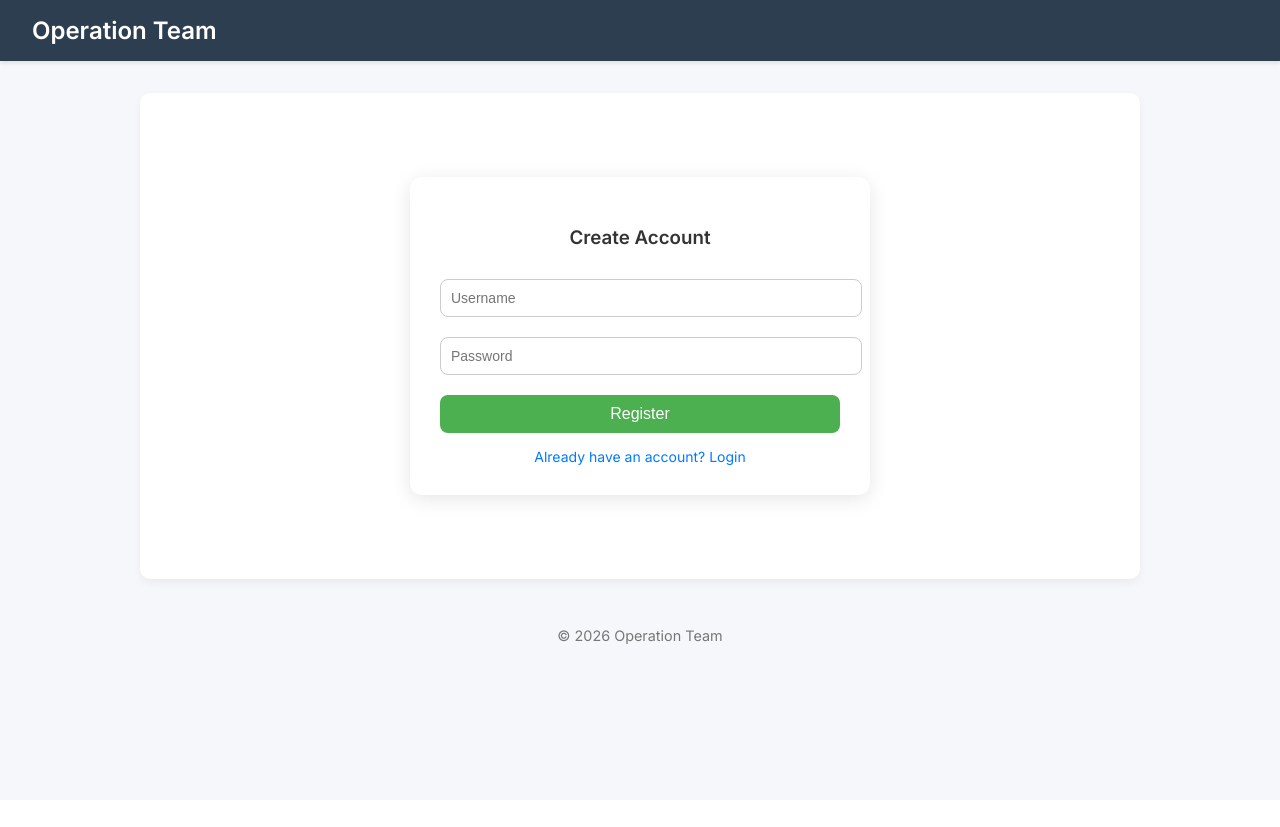
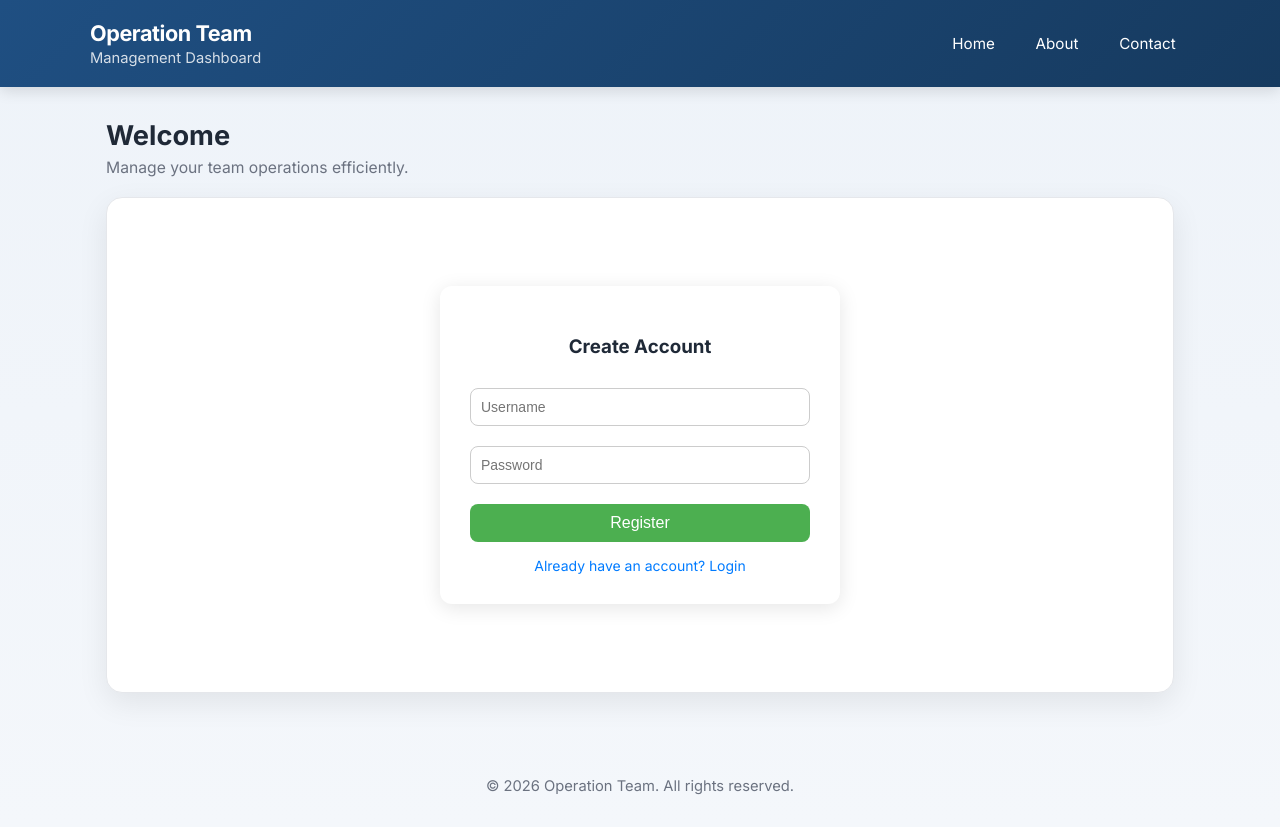
Before and after one commit to clarincehierro001-hue/laughing-pancake, a Flask app: page /register in a window 1280 px wide. Before the commit the page ends 644 px from the top, so only its background shows below. Run offline with Flask 3, Linux system fonts and the light colour scheme.

Commit message:
base.html

```diff
--- a/templates/base.html
+++ b/templates/base.html
@@ -1,68 +1,210 @@
 <!DOCTYPE html>
 <html lang="en">
 <head>
-    <meta charset="UTF-8">
-    <meta name="viewport" content="width=device-width, initial-scale=1.0">
-    <title>Operation Team</title>
+    <meta charset="UTF-8" />
+    <meta name="viewport" content="width=device-width, initial-scale=1.0" />
+    <meta name="description" content="Operation Team dashboard" />
+    <title>{% block title %}Operation Team{% endblock %}</title>
 
     <!-- Google Font -->
-    <link href="https://fonts.googleapis.com/css2?family=Inter:wght@300;400;600&display=swap" rel="stylesheet">
+    <link href="https://fonts.googleapis.com/css2?family=Inter:wght@300;400;500;600;700&display=swap" rel="stylesheet">
 
     <style>
+        :root {
+            --bg: #f4f7fb;
+            --surface: #ffffff;
+            --surface-soft: #f9fbfd;
+            --text: #1f2937;
+            --muted: #6b7280;
+            --primary: #1f4f82;
+            --primary-dark: #163a5f;
+            --border: #e5e7eb;
+            --shadow: 0 10px 30px rgba(0, 0, 0, 0.08);
+            --radius: 16px;
+            --max-width: 1100px;
+        }
+
+        * {
+            box-sizing: border-box;
+        }
+
+        html {
+            scroll-behavior: smooth;
+        }
+
         body {
             margin: 0;
             font-family: 'Inter', sans-serif;
-            background-color: #f5f7fa;
-            color: #333;
+            background: linear-gradient(180deg, #eef3f9 0%, var(--bg) 100%);
+            color: var(--text);
+            min-height: 100vh;
+            display: flex;
+            flex-direction: column;
+        }
+
+        a {
+            color: inherit;
+            text-decoration: none;
         }
 
         header {
-            background-color: #2c3e50;
+            background: linear-gradient(135deg, var(--primary), var(--primary-dark));
             color: white;
-            padding: 1rem 2rem;
-            box-shadow: 0 2px 4px rgba(0,0,0,0.1);
+            padding: 1.25rem 2rem;
+            box-shadow: 0 4px 14px rgba(0, 0, 0, 0.12);
+            position: sticky;
+            top: 0;
+            z-index: 100;
         }
 
-        header h2 {
+        .header-container {
+            max-width: var(--max-width);
+            margin: 0 auto;
+            display: flex;
+            align-items: center;
+            justify-content: space-between;
+            gap: 1rem;
+            flex-wrap: wrap;
+        }
+
+        .brand {
+            display: flex;
+            flex-direction: column;
+            gap: 0.2rem;
+        }
+
+        .brand h1 {
             margin: 0;
-            font-weight: 600;
+            font-size: 1.35rem;
+            font-weight: 700;
+            letter-spacing: -0.02em;
+        }
+
+        .brand p {
+            margin: 0;
+            font-size: 0.92rem;
+            color: rgba(255, 255, 255, 0.82);
+        }
+
+        nav {
+            display: flex;
+            gap: 0.75rem;
+            flex-wrap: wrap;
+        }
+
+        nav a {
+            padding: 0.55rem 0.9rem;
+            border-radius: 10px;
+            color: white;
+            font-size: 0.95rem;
+            transition: background 0.2s ease, transform 0.2s ease;
+        }
+
+        nav a:hover {
+            background: rgba(255, 255, 255, 0.12);
+            transform: translateY(-1px);
         }
 
         main {
-            padding: 2rem;
-            max-width: 1000px;
-            margin: auto;
+            flex: 1;
+            width: 100%;
+            max-width: var(--max-width);
+            margin: 2rem auto;
+            padding: 0 1rem 2rem;
+        }
+
+        .page-header {
+            margin-bottom: 1.25rem;
+        }
+
+        .page-header h2 {
+            margin: 0 0 0.35rem;
+            font-size: 1.7rem;
+            font-weight: 700;
+            color: var(--text);
+        }
+
+        .page-header p {
+            margin: 0;
+            color: var(--muted);
+            font-size: 0.98rem;
         }
 
         .card {
-            background: white;
-            border-radius: 10px;
-            padding: 1.5rem;
-            box-shadow: 0 4px 10px rgba(0,0,0,0.05);
+            background: var(--surface);
+            border: 1px solid var(--border);
+            border-radius: var(--radius);
+            padding: 1.75rem;
+            box-shadow: var(--shadow);
         }
 
         footer {
+            margin-top: auto;
             text-align: center;
-            padding: 1rem;
-            font-size: 0.9rem;
-            color: #777;
+            padding: 1.25rem 1rem 2rem;
+            font-size: 0.92rem;
+            color: var(--muted);
+        }
+
+        @media (max-width: 768px) {
+            header {
+                padding: 1rem 1rem;
+            }
+
+            .brand h1 {
+                font-size: 1.15rem;
+            }
+
+            main {
+                margin: 1.25rem auto;
+                padding: 0 0.85rem 1.5rem;
+            }
+
+            .card {
+                padding: 1.25rem;
+                border-radius: 14px;
+            }
+
+            .page-header h2 {
+                font-size: 1.4rem;
+            }
+
+            nav {
+                width: 100%;
+            }
         }
     </style>
 </head>
 <body>
 
     <header>
-        <h2>Operation Team</h2>
+        <div class="header-container">
+            <div class="brand">
+                <h1>Operation Team</h1>
+                <p>Management Dashboard</p>
+            </div>
+
+            <nav>
+                <a href="/">Home</a>
+                <a href="/about">About</a>
+                <a href="/contact">Contact</a>
+            </nav>
+        </div>
     </header>
 
     <main>
-        <div class="card">
+        <section class="page-header">
+            <h2>{% block page_title %}Welcome{% endblock %}</h2>
+            <p>{% block page_description %}Manage your team operations efficiently.{% endblock %}</p>
+        </section>
+
+        <section class="card">
             {% block content %}{% endblock %}
-        </div>
+        </section>
     </main>
 
     <footer>
-        &copy; {{ year if year else "2026" }} Operation Team
+        &copy; {{ year if year else "2026" }} Operation Team. All rights reserved.
     </footer>
 
 </body>
```
